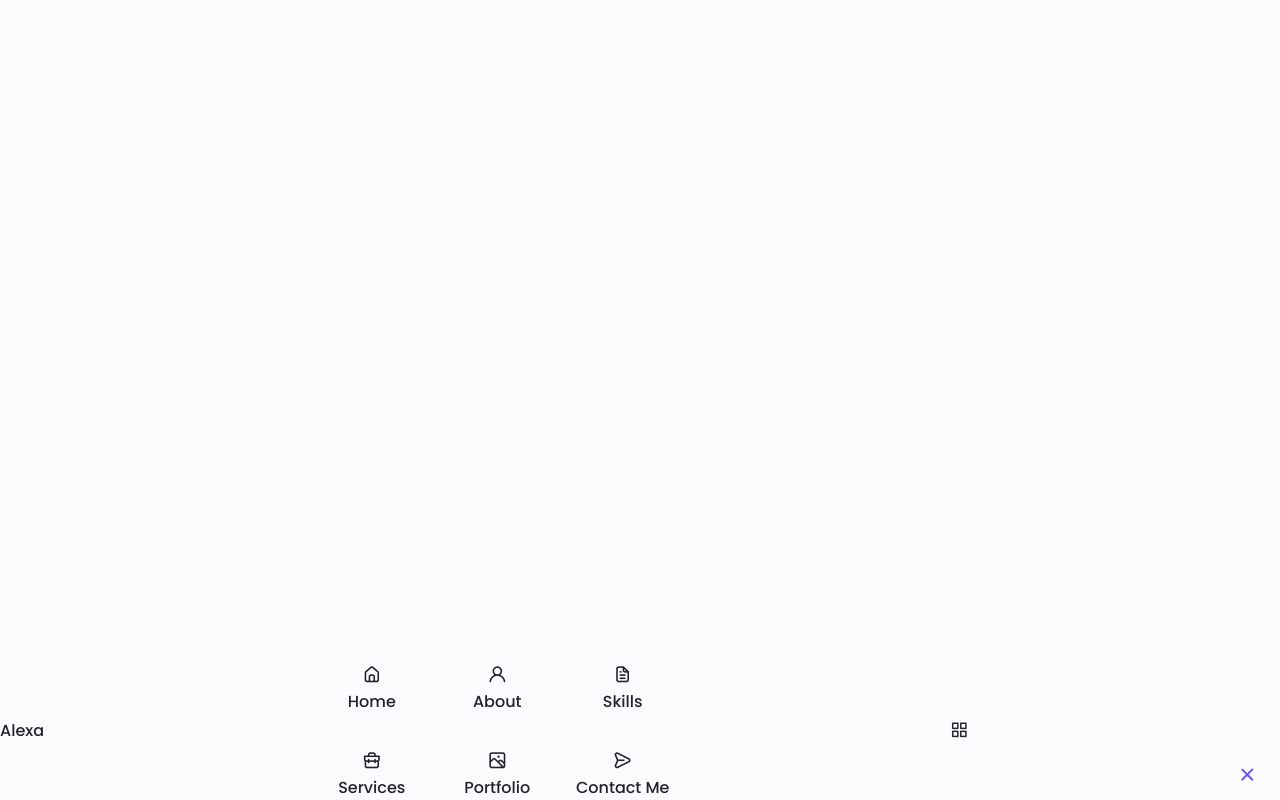
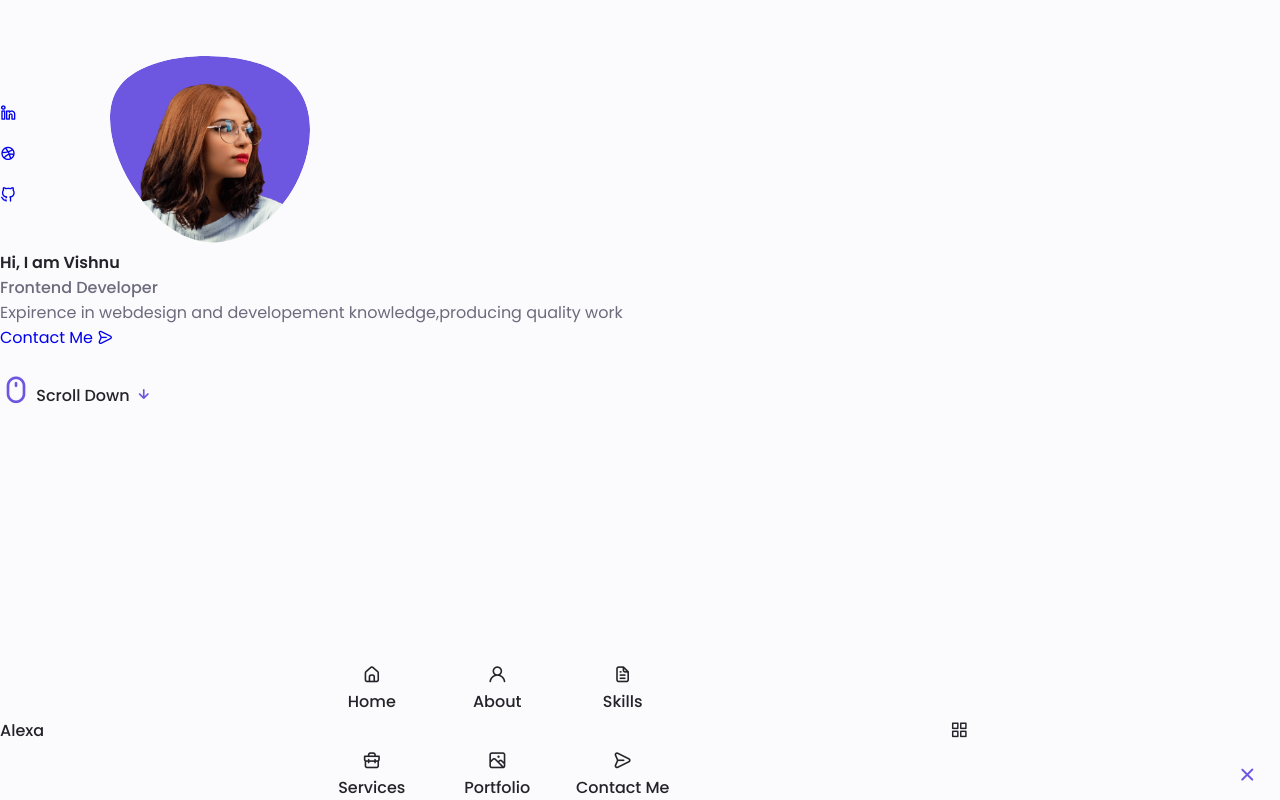
Before and after one commit to Vishnu310-G/My_Portfolio_1, a plain HTML site: page index.html in a window 1280 px wide. Drawn offline with nearby package versions, Linux system fonts and the light colour scheme.

Commit message:
added some content and changed stylesheet

```diff
--- a/assets/css/styles.css
+++ b/assets/css/styles.css
@@ -241,7 +241,86 @@ img{
 
 /*==================== HOME ====================*/
 
+.home_container{
+    gap:1rem;
+}
 
+.home_content{
+    grid-template-columns: .5fr 3fr;
+    padding-top: 3.5rem;
+    align-items: center;
+}
+
+.home_social{
+    display:grid;
+    grid-template-columns: max-content;
+    row-gap: 1rem;
+}
+
+.home_social_icons{
+    font-size:1.25rem;
+    color:var(--first-color);
+}
+
+.home_social_icon:hover{
+    color:var(--first-color-alt);
+}
+
+.home_blob{
+    width:200px;
+    fill:var(--first-color);
+}
+
+.home_blob_img{
+    width:170px;
+}
+
+.home_data{
+    grid-column: 1/3;
+}
+
+.home_title{
+    font-size:var(--big-font-size);
+}
+
+.home_subtitle{
+    font-size: var(--h3-font-size);
+    color:var(--text-color);
+    font-weight: var(--font-medium);
+    margin-bottom: var(--mb-0-75);
+}
+
+.home_description{
+    margin-bottom: var(--mb-2);
+}
+
+.home_scroll{
+    /* display: none; */
+}
+
+.home_scroll_button{
+    color:var(--first-color);
+    transition: .3s;
+}
+
+.home_scroll_button:hover{
+    transform: translateY(.25rem);
+}
+
+.home_scroll_mouse{
+    font-size:2rem;
+}
+
+.home_scroll_name{
+    font-size: var(--small-font-size);
+    color:var(--title-color);
+    font-weight: var(--font-medium);
+    margin-right: var(--mb-0-25);
+}
+
+.home_scroll_arrow{
+    font-size:1.25rem;
+}
 /*==================== BUTTONS ====================*/
 
 
--- a/assets/js/main.js
+++ b/assets/js/main.js
@@ -8,16 +8,26 @@ const navMenu=document.getElementById("nav_menu"),
 if(navToggle){
     navToggle.addEventListener('click',()=>{
         navMenu.classList.add("show-menu");
-        console.log("click detected");
     })
 }
 
 /*===== MENU HIDDEN =====*/
 /* Validate if constant exists */
-
+if(navClose){
+    navClose.addEventListener("click",()=>{
+        navMenu.classList.remove("show-menu");
+    })
+}
 
 /*==================== REMOVE MENU MOBILE ====================*/
 
+const navLink = document.querySelectorAll('.nav_link')
+
+function linkAction(){
+    const navMenu = document.getElementById('nav_menu')
+    navMenu.classList.remove('show-menu')
+}
+navLink.forEach(n => n.addEventListener('click', linkAction))
 
 /*==================== ACCORDION SKILLS ====================*/
 
--- a/index.html
+++ b/index.html
@@ -79,7 +79,59 @@
         <main class="main">
             <!--==================== HOME ====================-->
             <section class="home section" id="home">
+                <div class="home_container container grid">
+                    <div class="home_content grid">
+                        <div class="home_social">
+                            <a href="#" target="_blank" class="home_social_icon">
+                                <i class="uil uil-linkedin-alt"></i>
+                            </a>
 
+                            <a href="#" target="_blank" class="home_social_icon">
+                                <i class="uil uil-dribbble"></i>
+                            </a>
+
+                            <a href="#" target="_blank" class="home_social_icon">
+                                <i class="uil uil-github-alt"></i>
+                            </a>
+                        </div>
+                        <div class="home_img">
+                            <svg class="home_blob" viewBox="0 0 200 187" xmlns="http://www.w3.org/2000/svg" xmlns:xlink="http://www.w3.org/1999/xlink">
+                                <mask id="mask0" mask-type="alpha">
+                                    <path d="M190.312 36.4879C206.582 62.1187 201.309 102.826 182.328 134.186C163.346 165.547
+                                    130.807 187.559 100.226 186.353C69.6454 185.297 41.0228 161.023 21.7403 129.362C2.45775
+                                    97.8511 -7.48481 59.1033 6.67581 34.5279C20.9871 10.1032 59.7028 -0.149132 97.9666
+                                    0.00163737C136.23 0.303176 174.193 10.857 190.312 36.4879Z"/>
+                                </mask>
+                                <g mask="url(#mask0)">
+                                    <path d="M190.312 36.4879C206.582 62.1187 201.309 102.826 182.328 134.186C163.346
+                                    165.547 130.807 187.559 100.226 186.353C69.6454 185.297 41.0228 161.023 21.7403
+                                    129.362C2.45775 97.8511 -7.48481 59.1033 6.67581 34.5279C20.9871 10.1032 59.7028
+                                    -0.149132 97.9666 0.00163737C136.23 0.303176 174.193 10.857 190.312 36.4879Z"/>
+                                    <image class="home_blob_img" x="12" y="18" href="assets/img/perfil.png" xlink:href=""/>
+                                </g>
+                            </svg>
+                        </div>
+
+                        <div class="home_data">
+                            <h1 class="home_title">Hi, I am Vishnu</h1>
+                            <h3 class="home_subtitle">Frontend Developer</h3>
+                            <p class="home_description">Expirence in webdesign and developement knowledge,producing quality work</p>
+                            <a href="#contact" class="button button--flex">
+                                Contact Me <i class="uil uil-message button_icon"></i>
+                            </a>
+                        </div>
+                    </div>
+                    <div class="home_scroll">
+                        <a href="#about" class="home_scroll_button button--flex">
+                            <i class="uil uil-mouse-alt home_scroll_mouse"></i>
+                                <span class="home_scroll_name">
+                                    Scroll Down
+                                </span>
+                                <i class="uil uil-arrow-down home_scroll_arrow"></i>
+                            </i>
+                        </a>
+                    </div>
+                </div>
             </section>
 
             <!--==================== ABOUT ====================-->
```
